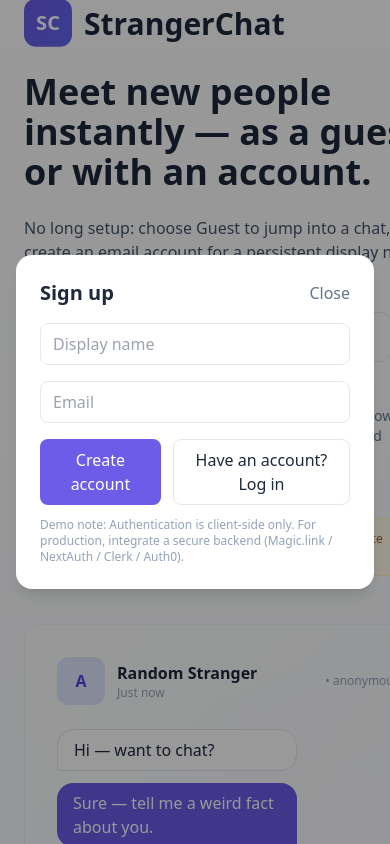
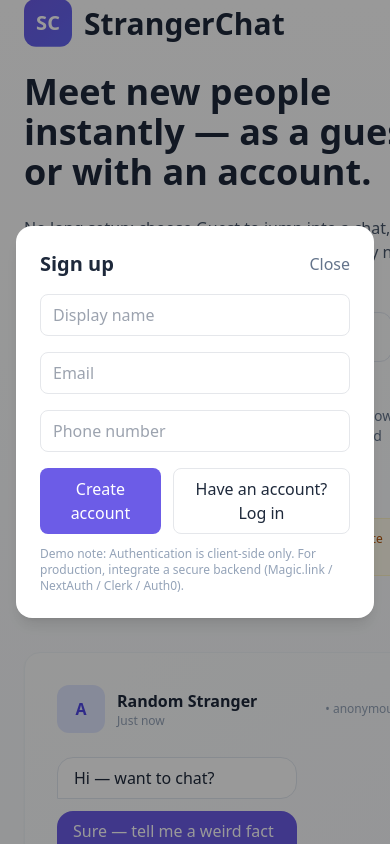
Before and after one commit to aarohi0908/supabasechat, a Next.js app: page / in a window 390 px wide. Both pictures are taken after a click on the button "Sign up / Log in". Shown: the top 844 px of the page. Built offline with nearby package versions, Linux system fonts and the light colour scheme.

Commit message:
feat: add phone field to auth and mention operating country on homepage

```diff
--- a/components/AuthModal.tsx
+++ b/components/AuthModal.tsx
@@ -6,6 +6,7 @@
   const [mode, setMode] = useState<"signup" | "login">("signup");
   const [email, setEmail] = useState("");
   const [name, setName] = useState("");
+  const [phone, setPhone] = useState("");
 
   useEffect(() => {
     const onEsc = (e: KeyboardEvent) => { if (e.key === "Escape") onClose(); };
@@ -17,17 +18,20 @@
     e.preventDefault();
     // Simple client-side "auth": store in localStorage. NOT secure — demo only.
     if (!email) return alert("Please provide email");
-    const users = JSON.parse(localStorage.getItem("sc_users" ) || "{}");
+    const users = JSON.parse(localStorage.getItem("sc_users") || "{}");
     if (mode === "signup") {
       if (!name) return alert("Please provide a display name");
-      users[email] = { email, name };
+      if (!phone) return alert("Please provide a phone number");
+      users[email] = { email, name, phone };
       localStorage.setItem("sc_users", JSON.stringify(users));
-      localStorage.setItem("sc_user", JSON.stringify({ email, name }));
+      localStorage.setItem("sc_user", JSON.stringify({ email, name, phone }));
       alert("Signed up! You are logged in for demo.");
       onClose();
     } else {
       if (!users[email]) return alert("No account found for this email (demo stores accounts locally).");
-      localStorage.setItem("sc_user", JSON.stringify(users[email]));
+      // attach phone if available
+      const u = users[email];
+      localStorage.setItem("sc_user", JSON.stringify({ email: u.email, name: u.name, phone: u.phone }));
       alert("Logged in!");
       onClose();
     }
@@ -47,6 +51,9 @@
             <input value={name} onChange={e => setName(e.target.value)} placeholder="Display name" className="w-full rounded-lg border px-3 py-2" />
           )}
           <input value={email} onChange={e => setEmail(e.target.value)} placeholder="Email" className="w-full rounded-lg border px-3 py-2" />
+          {mode === "signup" && (
+            <input value={phone} onChange={e => setPhone(e.target.value)} placeholder="Phone number" className="w-full rounded-lg border px-3 py-2" />
+          )}
 
           <div className="flex gap-3">
             <button type="submit" className="px-4 py-2 rounded-lg bg-primary text-white">
--- a/pages/index.tsx
+++ b/pages/index.tsx
@@ -55,6 +55,10 @@
               <div className="mt-2 text-xs text-amber-700 bg-amber-50 border border-amber-100 p-3 rounded">
                 <strong>Warning:</strong> Sometimes a few things won't work on this website because it is a student's project.
               </div>
+
+              <div className="mt-2 text-sm text-slate-500">
+                <em>We operate from Netherlands</em>
+              </div>
             </div>
           </section>
 
```
